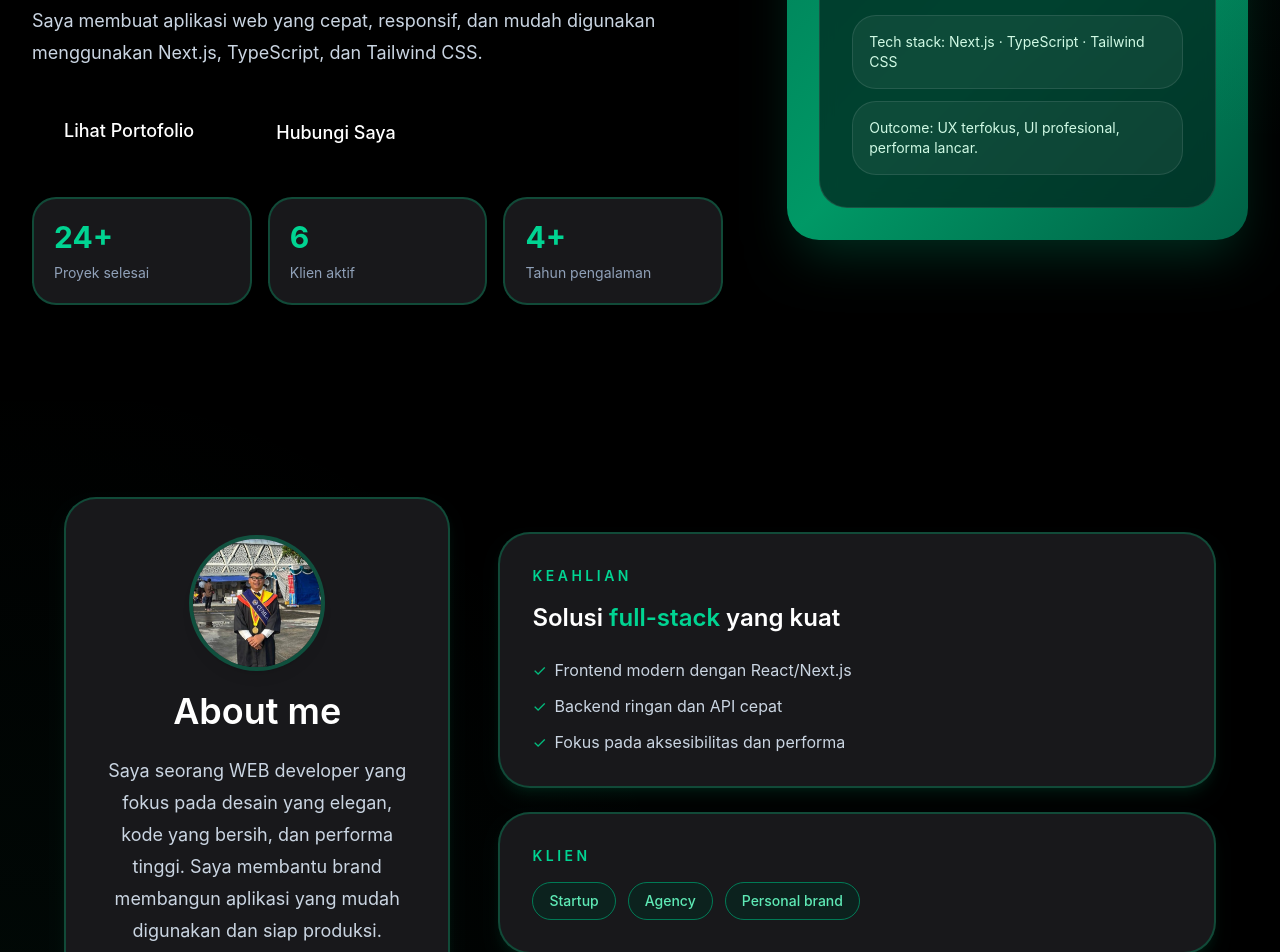
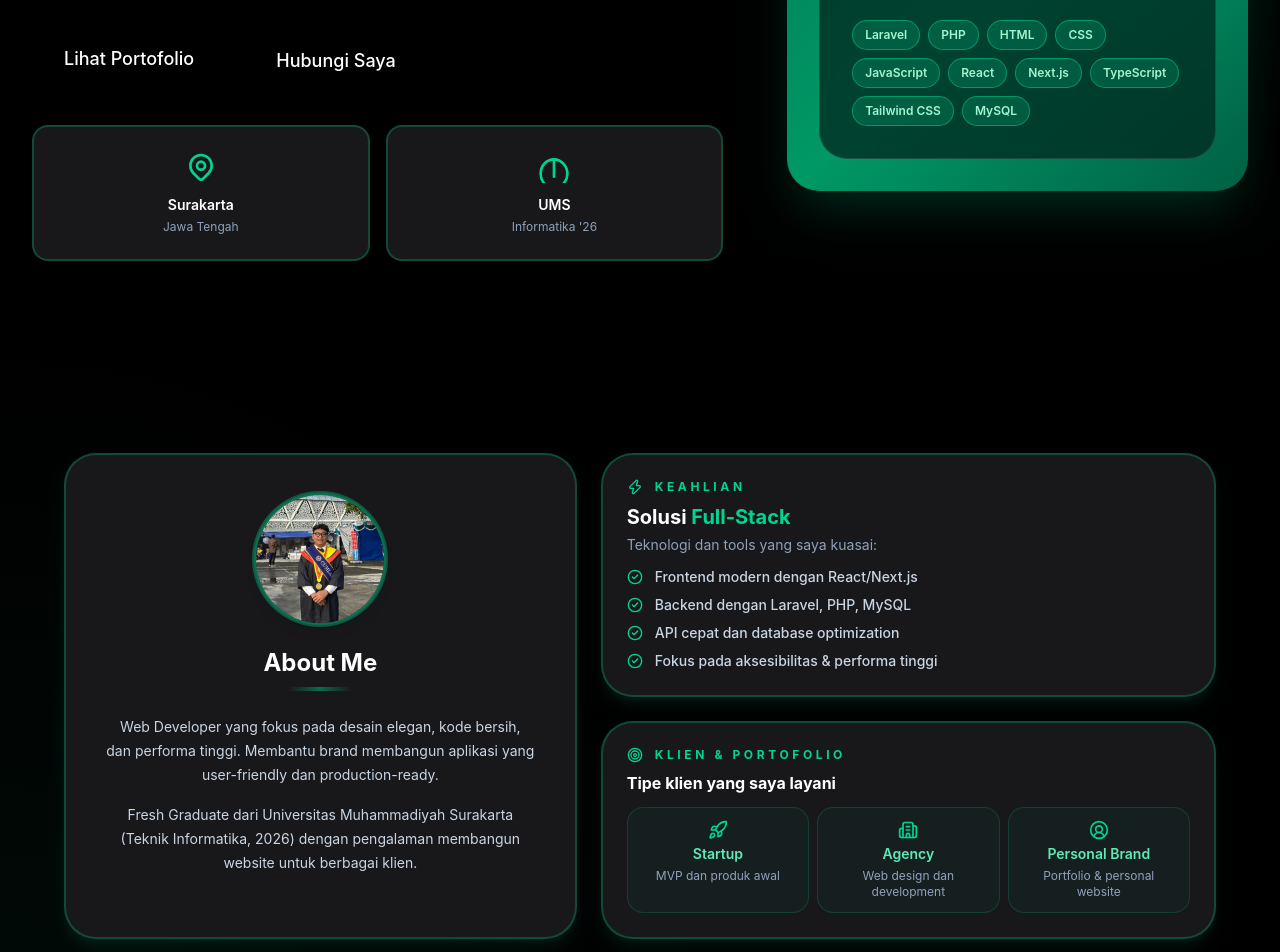
Before and after one commit to muchamadraihan/portofolio, a Next.js app: page / in a window 1280 px wide. Shown: the part 480-1432 px from the top of the page. Built offline with nearby package versions, Linux system fonts and the light colour scheme.

Commit message:
update 2

```diff
--- a/app/components/AboutSection.tsx
+++ b/app/components/AboutSection.tsx
@@ -1,40 +1,82 @@
+import { Zap, Target, Rocket, Building2, UserCircle2, CheckCircle2 } from "lucide-react";
+
 export default function AboutSection() {
   return (
     <section id="about" className="px-6 py-24 relative">
       <div className="absolute inset-0 bg-[radial-gradient(circle_at_bottom_left,rgba(16,185,129,0.05),transparent_50%)] pointer-events-none" />
       <div className="mx-auto max-w-6xl relative">
-        <div className="grid gap-12 lg:grid-cols-[0.7fr_1.3fr] items-center">
-          <div className="space-y-8">
-            <div className="rounded-4xl bg-zinc-900 border-2 border-emerald-500/30 p-10 shadow-lg shadow-emerald-500/10 hover:shadow-emerald-500/20 transition-all animate-slide-in-left">
-              <img
-                src="/fotowisuda.jpeg"
-                alt="Foto diri"
-                className="w-32 h-32 rounded-full mx-auto mb-6 object-cover shadow-lg ring-4 ring-emerald-400/30 hover:ring-emerald-400/50 transition-all"
-              />
-              <h3 className="text-4xl font-semibold text-white text-center">About me</h3>
-              <p className="mt-6 text-lg leading-8 text-slate-300 text-center">
-                Saya seorang WEB developer yang fokus pada desain yang elegan, kode yang bersih, dan performa tinggi. Saya membantu brand membangun aplikasi yang mudah digunakan dan siap produksi.
+        <div className="grid gap-6 lg:grid-cols-[1fr_1.2fr] items-stretch">
+          <div className="rounded-4xl bg-zinc-900 border-2 border-emerald-500/30 p-10 shadow-lg shadow-emerald-500/10 hover:shadow-emerald-500/20 hover:border-emerald-500/50 transition-all duration-300 animate-slide-in-left flex flex-col">
+            <div className="flex flex-col items-center flex-1">
+              <div className="relative mb-6">
+                <img
+                  src="/fotowisuda.jpeg"
+                  alt="Foto diri"
+                  className="w-32 h-32 rounded-full mx-auto object-cover shadow-lg ring-4 ring-emerald-500/40 hover:ring-emerald-400/60 transition-all duration-300"
+                />
+                <div className="absolute inset-0 rounded-full ring-2 ring-emerald-400/20" />
+              </div>
+              <h3 className="text-2xl font-bold text-white text-center">About Me</h3>
+              <div className="mt-2 h-1 w-16 bg-linear-to-r from-emerald-500/0 via-emerald-500/50 to-emerald-500/0" />
+              <p className="mt-6 text-sm leading-6 text-slate-300 text-center">
+                Web Developer yang fokus pada desain elegan, kode bersih, dan performa tinggi. Membantu brand membangun aplikasi yang user-friendly dan production-ready.
+              </p>
+              <p className="mt-4 text-sm leading-6 text-slate-300 text-center">
+                Fresh Graduate dari Universitas Muhammadiyah Surakarta (Teknik Informatika, 2026) dengan pengalaman membangun website untuk berbagai klien.
               </p>
             </div>
           </div>
 
-          <div className="grid gap-6">
-            <div className="rounded-4xl border-2 border-emerald-500/30 bg-zinc-900 p-8 shadow-lg shadow-emerald-500/10 hover:shadow-emerald-500/20 hover:border-emerald-500/50 transition-all animate-fade-up animate-delay-100">
-              <p className="text-sm uppercase tracking-[0.25em] text-emerald-400 font-semibold">Keahlian</p>
-              <h4 className="mt-4 text-2xl font-semibold text-white">Solusi <span className="text-emerald-400">full-stack</span> yang kuat</h4>
-              <ul className="mt-6 space-y-3 text-slate-300">
-                <li className="flex items-center gap-2"><span className="text-emerald-500">✓</span> Frontend modern dengan React/Next.js</li>
-                <li className="flex items-center gap-2"><span className="text-emerald-500">✓</span> Backend ringan dan API cepat</li>
-                <li className="flex items-center gap-2"><span className="text-emerald-500">✓</span> Fokus pada aksesibilitas dan performa</li>
+          <div className="flex flex-col gap-6">
+            <div className="rounded-4xl border-2 border-emerald-500/30 bg-zinc-900 p-6 shadow-lg shadow-emerald-500/10 hover:shadow-emerald-500/20 hover:border-emerald-500/50 transition-all duration-300 animate-fade-up animate-delay-100">
+              <div className="flex items-center gap-3 mb-1">
+                <Zap className="w-4 h-4 text-emerald-400" />
+                <p className="text-xs uppercase tracking-[0.3em] text-emerald-400 font-bold">Keahlian</p>
+              </div>
+              <h4 className="mt-2 text-xl font-bold text-white">Solusi <span className="text-emerald-400">Full-Stack</span></h4>
+              <p className="mt-1 text-sm text-slate-400">Teknologi dan tools yang saya kuasai:</p>
+              <ul className="mt-3 space-y-2">
+                <li className="flex items-center gap-3">
+                  <CheckCircle2 className="shrink-0 w-4 h-4 text-emerald-400" />
+                  <span className="text-slate-300 text-sm font-medium">Frontend modern dengan React/Next.js</span>
+                </li>
+                <li className="flex items-center gap-3">
+                  <CheckCircle2 className="shrink-0 w-4 h-4 text-emerald-400" />
+                  <span className="text-slate-300 text-sm font-medium">Backend dengan Laravel, PHP, MySQL</span>
+                </li>
+                <li className="flex items-center gap-3">
+                  <CheckCircle2 className="shrink-0 w-4 h-4 text-emerald-400" />
+                  <span className="text-slate-300 text-sm font-medium">API cepat dan database optimization</span>
+                </li>
+                <li className="flex items-center gap-3">
+                  <CheckCircle2 className="shrink-0 w-4 h-4 text-emerald-400" />
+                  <span className="text-slate-300 text-sm font-medium">Fokus pada aksesibilitas &amp; performa tinggi</span>
+                </li>
               </ul>
             </div>
 
-            <div className="rounded-4xl border-2 border-emerald-500/30 bg-zinc-900 p-8 shadow-lg shadow-emerald-500/10 hover:shadow-emerald-500/20 hover:border-emerald-500/50 transition-all animate-fade-up animate-delay-200">
-              <p className="text-sm uppercase tracking-[0.25em] text-emerald-400 font-semibold">Klien</p>
-              <div className="mt-4 flex flex-wrap gap-3">
-                <span className="rounded-full bg-emerald-950/50 border border-emerald-700 px-4 py-2 text-sm text-emerald-300 font-medium">Startup</span>
-                <span className="rounded-full bg-emerald-950/50 border border-emerald-700 px-4 py-2 text-sm text-emerald-300 font-medium">Agency</span>
-                <span className="rounded-full bg-emerald-950/50 border border-emerald-700 px-4 py-2 text-sm text-emerald-300 font-medium">Personal brand</span>
+            <div className="rounded-4xl border-2 border-emerald-500/30 bg-zinc-900 p-6 shadow-lg shadow-emerald-500/10 hover:shadow-emerald-500/20 hover:border-emerald-500/50 transition-all duration-300 animate-fade-up animate-delay-200">
+              <div className="flex items-center gap-3 mb-1">
+                <Target className="w-4 h-4 text-emerald-400" />
+                <p className="text-xs uppercase tracking-[0.3em] text-emerald-400 font-bold">Klien &amp; Portofolio</p>
+              </div>
+              <h4 className="mt-2 text-base font-bold text-white mb-3">Tipe klien yang saya layani</h4>
+              <div className="grid grid-cols-3 gap-2">
+                <div className="flex flex-col items-center gap-1 p-3 rounded-2xl bg-emerald-500/5 border border-emerald-500/20 hover:bg-emerald-500/10 hover:border-emerald-500/40 transition-all duration-300 text-center">
+                  <Rocket className="w-5 h-5 text-emerald-400" />
+                  <p className="font-semibold text-emerald-300 text-sm">Startup</p>
+                  <p className="text-xs text-slate-400">MVP dan produk awal</p>
+                </div>
+                <div className="flex flex-col items-center gap-1 p-3 rounded-2xl bg-emerald-500/5 border border-emerald-500/20 hover:bg-emerald-500/10 hover:border-emerald-500/40 transition-all duration-300 text-center">
+                  <Building2 className="w-5 h-5 text-emerald-400" />
+                  <p className="font-semibold text-emerald-300 text-sm">Agency</p>
+                  <p className="text-xs text-slate-400">Web design dan development</p>
+                </div>
+                <div className="flex flex-col items-center gap-1 p-3 rounded-2xl bg-emerald-500/5 border border-emerald-500/20 hover:bg-emerald-500/10 hover:border-emerald-500/40 transition-all duration-300 text-center">
+                  <UserCircle2 className="w-5 h-5 text-emerald-400" />
+                  <p className="font-semibold text-emerald-300 text-sm">Personal Brand</p>
+                  <p className="text-xs text-slate-400">Portfolio &amp; personal website</p>
+                </div>
               </div>
             </div>
           </div>
--- a/app/components/Header.tsx
+++ b/app/components/Header.tsx
@@ -30,12 +30,6 @@ export default function Header() {
           </a>
         </nav>
 
-        <a
-          href="#contact"
-          className="inline-flex items-center justify-center rounded-full bg-emerald-600 px-5 py-2.5 text-sm font-semibold text-white shadow-lg shadow-emerald-600/20 transition hover:bg-emerald-700"
-        >
-          Hire me
-        </a>
       </div>
     </header>
   );
--- a/app/components/HeroSection.tsx
+++ b/app/components/HeroSection.tsx
@@ -12,10 +12,10 @@ export default function HeroSection() {
             </span>
             <div className="animate-fade-up animate-delay-100">
               <h1 className="text-5xl sm:text-6xl lg:text-7xl font-extrabold tracking-tight text-white">
-                Hi, I&apos;m a Developer <span className="text-transparent bg-clip-text bg-linear-to-r from-emerald-600 to-emerald-400">creating polished</span> digital products.
+                Hi, I&apos;m <span className="text-transparent bg-clip-text bg-linear-to-r from-emerald-600 to-emerald-400">Mochamad Raihan</span> Mukhorobun
               </h1>
               <p className="mt-6 max-w-2xl text-lg leading-8 text-slate-300">
-                Saya membuat aplikasi web yang cepat, responsif, dan mudah digunakan menggunakan Next.js, TypeScript, dan Tailwind CSS.
+                Saya seorang Web Developer, yang membangun berberagam aplikasi berbasis website yang fungsional dan menarik.
               </p>
             </div>
 
@@ -28,18 +28,21 @@ export default function HeroSection() {
               </Button>
             </div>
 
-            <div className="grid grid-cols-1 sm:grid-cols-3 gap-4 mt-8">
-              <div className="rounded-3xl bg-zinc-900 border-2 border-emerald-500/30 p-5 shadow-sm hover:shadow-md hover:border-emerald-500/50 transition-all animate-fade-up animate-delay-300">
-                <p className="text-3xl font-bold text-emerald-400">24+</p>
-                <p className="mt-2 text-sm text-slate-400">Proyek selesai</p>
+            <div className="grid grid-cols-2 gap-4 mt-8">
+              <div className="rounded-2xl bg-zinc-900 border-2 border-emerald-500/30 p-6 shadow-sm hover:shadow-md hover:border-emerald-500/50 transition-all animate-fade-up animate-delay-300 flex flex-col items-center justify-center">
+                <svg className="w-8 h-8 text-emerald-400 mb-3" fill="none" stroke="currentColor" viewBox="0 0 24 24">
+                  <path strokeLinecap="round" strokeLinejoin="round" strokeWidth={2} d="M17.657 16.657L13.414 20.9a1.998 1.998 0 01-2.827 0l-4.244-4.243a8 8 0 1111.314 0z" />
+                  <path strokeLinecap="round" strokeLinejoin="round" strokeWidth={2} d="M15 11a3 3 0 11-6 0 3 3 0 016 0z" />
+                </svg>
+                <p className="text-sm font-semibold text-white text-center">Surakarta</p>
+                <p className="text-xs text-slate-400 text-center mt-1">Jawa Tengah</p>
               </div>
-              <div className="rounded-3xl bg-zinc-900 border-2 border-emerald-500/30 p-5 shadow-sm hover:shadow-md hover:border-emerald-500/50 transition-all animate-fade-up animate-delay-300">
-                <p className="text-3xl font-bold text-emerald-400">6</p>
-                <p className="mt-2 text-sm text-slate-400">Klien aktif</p>
-              </div>
-              <div className="rounded-3xl bg-zinc-900 border-2 border-emerald-500/30 p-5 shadow-sm hover:shadow-md hover:border-emerald-500/50 transition-all animate-fade-up animate-delay-300">
-                <p className="text-3xl font-bold text-emerald-400">4+</p>
-                <p className="mt-2 text-sm text-slate-400">Tahun pengalaman</p>
+              <div className="rounded-2xl bg-zinc-900 border-2 border-emerald-500/30 p-6 shadow-sm hover:shadow-md hover:border-emerald-500/50 transition-all animate-fade-up animate-delay-300 flex flex-col items-center justify-center">
+                <svg className="w-8 h-8 text-emerald-400 mb-3" fill="none" stroke="currentColor" viewBox="0 0 24 24">
+                  <path strokeLinecap="round" strokeLinejoin="round" strokeWidth={2} d="M12 6.253v13m0-13C6.5 6.253 2 10.998 2 17s4.5 10.747 10 10.747c5.5 0 10-4.998 10-10.747S17.5 6.253 12 6.253z" />
+                </svg>
+                <p className="text-sm font-semibold text-white text-center">UMS</p>
+                <p className="text-xs text-slate-400 text-center mt-1">Informatika '26</p>
               </div>
             </div>
           </div>
@@ -47,19 +50,25 @@ export default function HeroSection() {
           <div className="rounded-4xl bg-linear-to-br from-emerald-700 via-emerald-600 to-emerald-800 p-8 shadow-2xl shadow-emerald-600/30 text-white animate-slide-in-right hover:shadow-emerald-600/50 transition-all">
             <div className="h-full rounded-[1.75rem] border border-white/10 bg-emerald-950/80 p-8 flex flex-col justify-between backdrop-blur">
               <div>
-                <p className="text-sm uppercase tracking-[0.3em] text-emerald-200">Featured project</p>
-                <h2 className="mt-4 text-3xl font-semibold">Portofolio UI Redesign</h2>
+                <p className="text-sm uppercase tracking-[0.3em] text-emerald-200">Keahlian Saya</p>
+                <h2 className="mt-4 text-3xl font-semibold">Teknologi & Tools</h2>
                 <p className="mt-3 text-emerald-100">
-                  Sebuah landing page modern dengan visual yang bersih, tipografi kuat, dan interaksi yang halus.
+                  Stack lengkap yang saya kuasai untuk membangun aplikasi web modern dan berkualitas tinggi.
                 </p>
               </div>
 
-              <div className="mt-8 grid gap-3">
-                <div className="rounded-3xl bg-white/5 hover:bg-white/10 transition-all p-4 text-sm text-emerald-100 border border-white/10">
-                  Tech stack: Next.js · TypeScript · Tailwind CSS
-                </div>
-                <div className="rounded-3xl bg-white/5 hover:bg-white/10 transition-all p-4 text-sm text-emerald-100 border border-white/10">
-                  Outcome: UX terfokus, UI profesional, performa lancar.
+              <div className="mt-8">
+                <div className="flex flex-wrap gap-2">
+                  <span className="rounded-full bg-emerald-400/20 border border-emerald-400/50 px-3 py-1.5 text-xs font-semibold text-emerald-200 hover:bg-emerald-400/30 transition-colors">Laravel</span>
+                  <span className="rounded-full bg-emerald-400/20 border border-emerald-400/50 px-3 py-1.5 text-xs font-semibold text-emerald-200 hover:bg-emerald-400/30 transition-colors">PHP</span>
+                  <span className="rounded-full bg-emerald-400/20 border border-emerald-400/50 px-3 py-1.5 text-xs font-semibold text-emerald-200 hover:bg-emerald-400/30 transition-colors">HTML</span>
+                  <span className="rounded-full bg-emerald-400/20 border border-emerald-400/50 px-3 py-1.5 text-xs font-semibold text-emerald-200 hover:bg-emerald-400/30 transition-colors">CSS</span>
+                  <span className="rounded-full bg-emerald-400/20 border border-emerald-400/50 px-3 py-1.5 text-xs font-semibold text-emerald-200 hover:bg-emerald-400/30 transition-colors">JavaScript</span>
+                  <span className="rounded-full bg-emerald-400/20 border border-emerald-400/50 px-3 py-1.5 text-xs font-semibold text-emerald-200 hover:bg-emerald-400/30 transition-colors">React</span>
+                  <span className="rounded-full bg-emerald-400/20 border border-emerald-400/50 px-3 py-1.5 text-xs font-semibold text-emerald-200 hover:bg-emerald-400/30 transition-colors">Next.js</span>
+                  <span className="rounded-full bg-emerald-400/20 border border-emerald-400/50 px-3 py-1.5 text-xs font-semibold text-emerald-200 hover:bg-emerald-400/30 transition-colors">TypeScript</span>
+                  <span className="rounded-full bg-emerald-400/20 border border-emerald-400/50 px-3 py-1.5 text-xs font-semibold text-emerald-200 hover:bg-emerald-400/30 transition-colors">Tailwind CSS</span>
+                  <span className="rounded-full bg-emerald-400/20 border border-emerald-400/50 px-3 py-1.5 text-xs font-semibold text-emerald-200 hover:bg-emerald-400/30 transition-colors">MySQL</span>
                 </div>
               </div>
             </div>
--- a/app/globals.css
+++ b/app/globals.css
@@ -1,7 +1,7 @@
 @import "tailwindcss";
 
 :root {
-  --background: #702626;
+  --background: #000000;
   --foreground: #171717;
   --font-geist-sans: system-ui, -apple-system, sans-serif;
   --font-geist-mono: ui-monospace, monospace;
@@ -11,7 +11,7 @@
 
 @media (prefers-color-scheme: dark) {
   :root {
-    --background: #702626;
+    --background: #000000;
     --foreground: #ededed;
   }
 }
--- a/package.json
+++ b/package.json
@@ -9,6 +9,7 @@
     "lint": "eslint"
   },
   "dependencies": {
+    "lucide-react": "^1.7.0",
     "next": "16.2.2",
     "postcss": "^8.5.8",
     "react": "19.2.4",
```
Also changed, not shown: app/components/ContactSection.tsx (+2 -49 lines), 1 other file (tests, documents, lock files or other folders).
